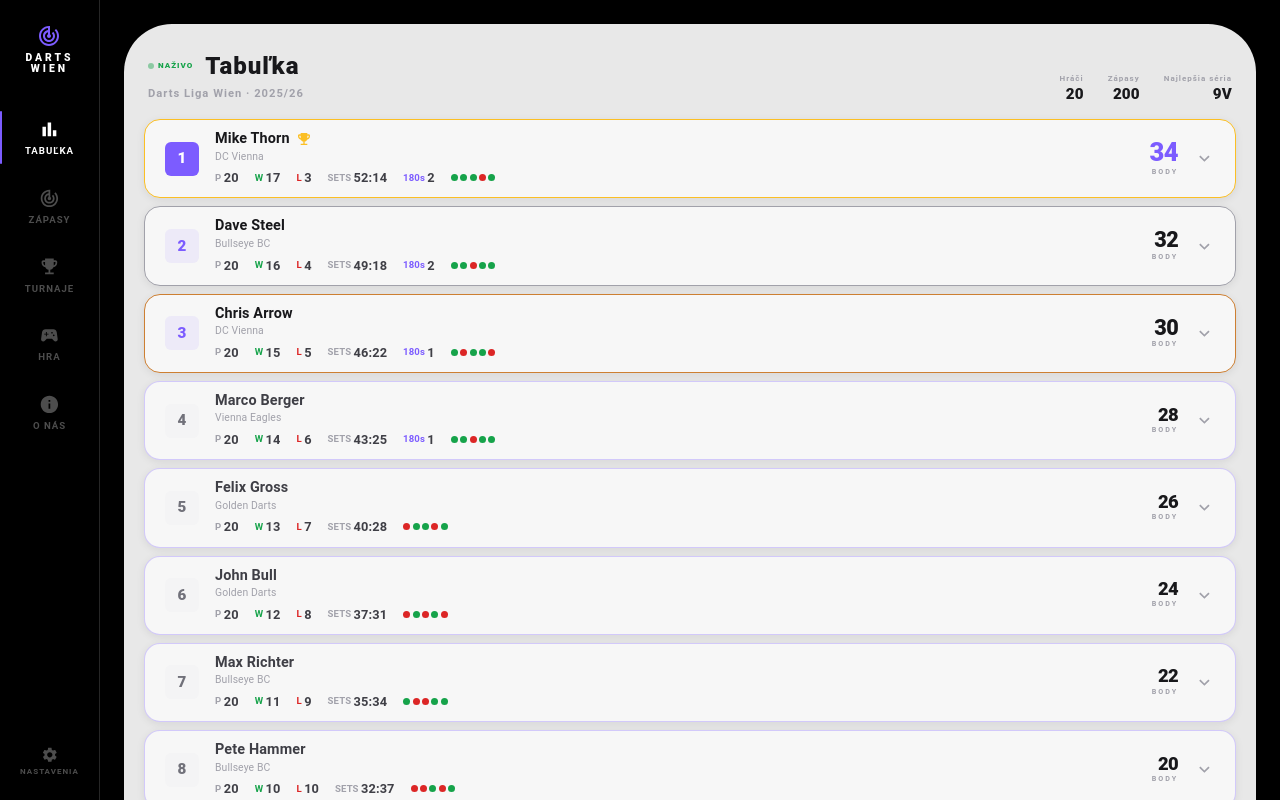
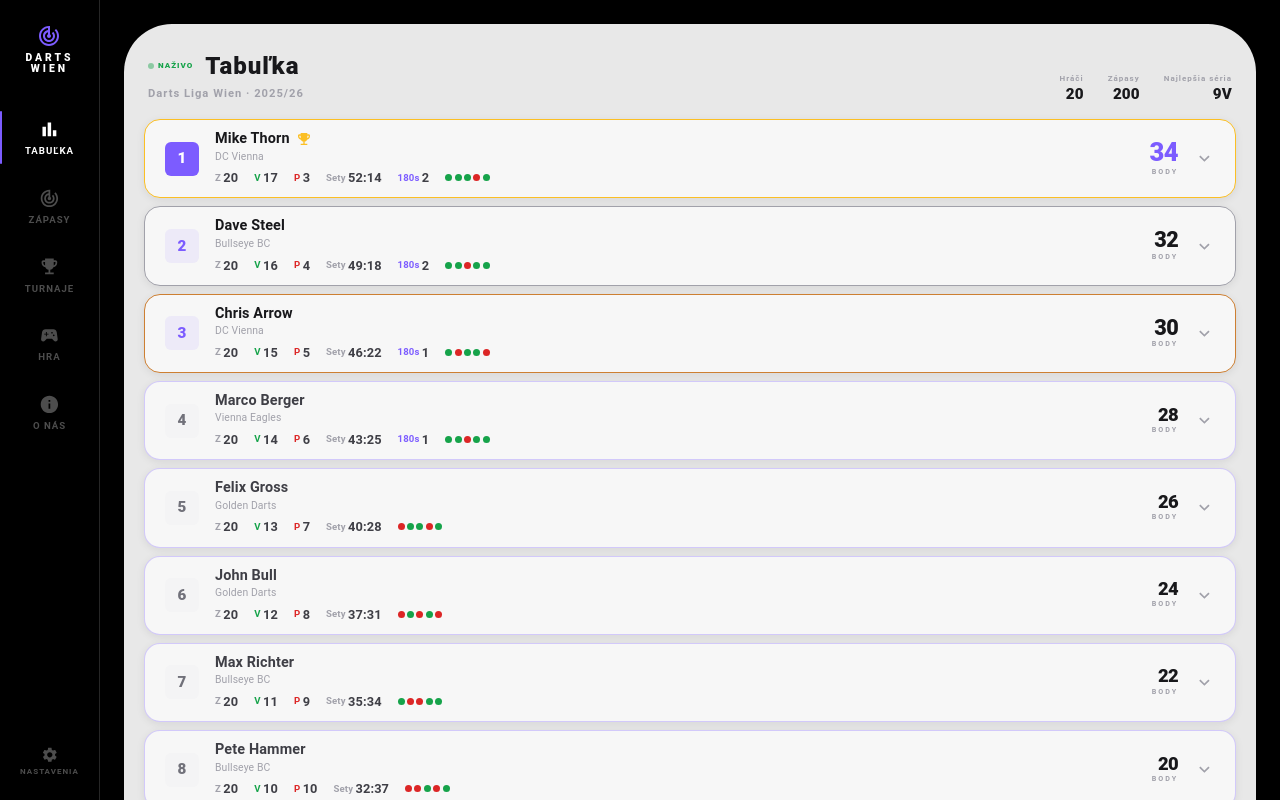
Before and after one commit to Chochuat/darts-wien, a Next.js app: page / in a window 1280 px wide. Built offline with nearby package versions, Linux system fonts and the light colour scheme; what @mui/material-nextjs would draw is missing.

Commit message:
feat(i18n): update match and standings labels to use translation keys

```diff
--- a/src/app/_components/standings/mock-esports.tsx
+++ b/src/app/_components/standings/mock-esports.tsx
@@ -139,10 +139,10 @@ export default function MockEsports() {
                           flexWrap: "wrap",
                         }}
                       >
-                        <StatLabel label="P" value={p.played} />
-                        <StatLabel label="W" value={p.wins} labelColor={colors.green} />
-                        <StatLabel label="L" value={p.losses} labelColor={colors.red} />
-                        <StatLabel label="SETS" value={`${p.setsFor}:${p.setsAgainst}`} />
+                        <StatLabel label={t("tableHeaders.played")} value={p.played} />
+                        <StatLabel label={t("tableHeaders.wins")} value={p.wins} labelColor={colors.green} />
+                        <StatLabel label={t("tableHeaders.losses")} value={p.losses} labelColor={colors.red} />
+                        <StatLabel label={t("tableHeaders.sets")} value={`${p.setsFor}:${p.setsAgainst}`} />
                         {p.one80s > 0 && <StatLabel label="180s" value={p.one80s} labelColor={colors.accent} />}
                         <FormIndicator form={p.form} />
                       </Box>
--- a/src/app/matches/[slug]/page.tsx
+++ b/src/app/matches/[slug]/page.tsx
@@ -312,9 +312,9 @@ export default function PlayerMatchesPage() {
           }}
         >
           {[
-            { label: "P", value: player.played, icon: <TrackChanges sx={{ fontSize: "0.6rem" }} /> },
-            { label: "W", value: player.wins, color: colors.green, icon: <ArrowUpward sx={{ fontSize: "0.6rem" }} /> },
-            { label: "L", value: player.losses, color: colors.red, icon: <ArrowDownward sx={{ fontSize: "0.6rem" }} /> },
+            { label: t("tableHeaders.played"), value: player.played, icon: <TrackChanges sx={{ fontSize: "0.6rem" }} /> },
+            { label: t("tableHeaders.wins"), value: player.wins, color: colors.green, icon: <ArrowUpward sx={{ fontSize: "0.6rem" }} /> },
+            { label: t("tableHeaders.losses"), value: player.losses, color: colors.red, icon: <ArrowDownward sx={{ fontSize: "0.6rem" }} /> },
             { label: "±", value: setDiffStr, color: setDiff > 0 ? colors.green : colors.red, icon: <CompareArrows sx={{ fontSize: "0.6rem" }} /> },
           ].map((s) => (
             <Box
```
